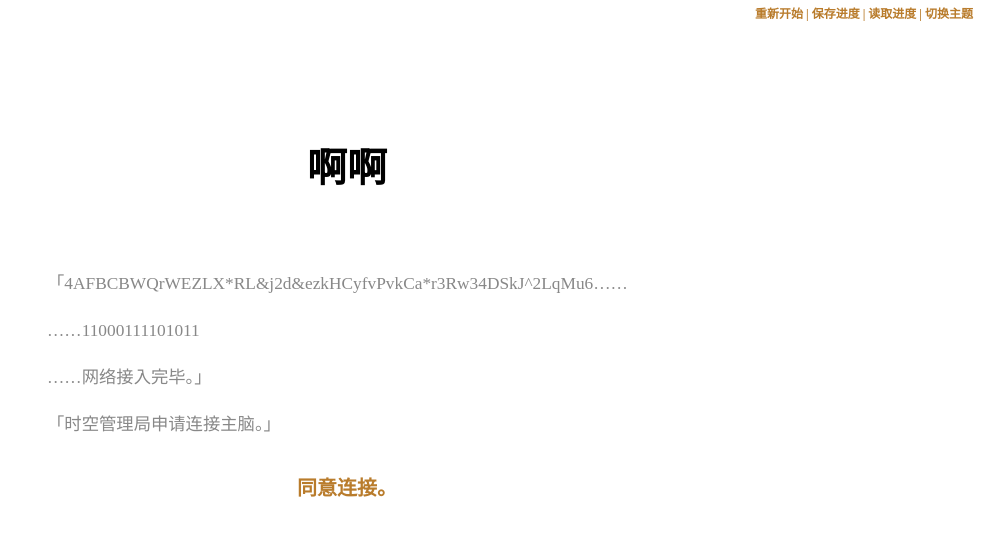
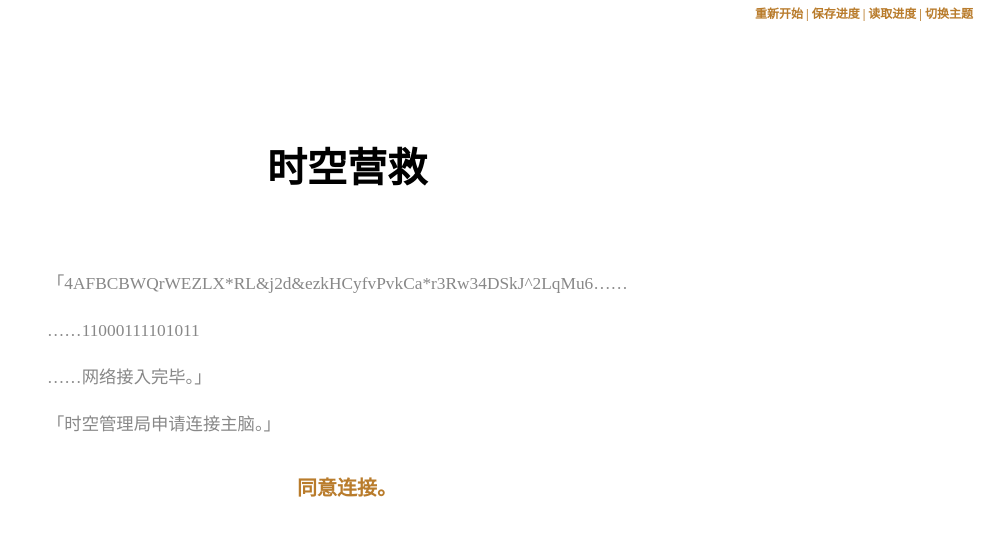
Before and after one commit to 2002CMM/ck, a plain HTML site: page index.html in a window 1280 px wide. Shown: the whole page, without its empty margins (293-1280 px from the left). Drawn offline with Linux system fonts and the light colour scheme; a web font is replaced by a local one.

Commit message:
Add files via upload

```diff
--- a/index.html
+++ b/index.html
@@ -5,7 +5,7 @@
     <meta charset="utf-8">
 
     <!-- 这里替换标题 -->
-    <title>啊啊</title>
+    <title>时空营救</title>
 
     <meta name="viewport" content="width=device-width, initial-scale=1.0">
 
@@ -56,7 +56,7 @@
         <div id="story" class="container">
             <div class="header">
                 <!-- 这里替换标题 -->
-                <h1>啊啊</h1>
+                <h1>时空营救</h1>
                 <h2 class="byline"></h2>
             </div>
         </div>
```
